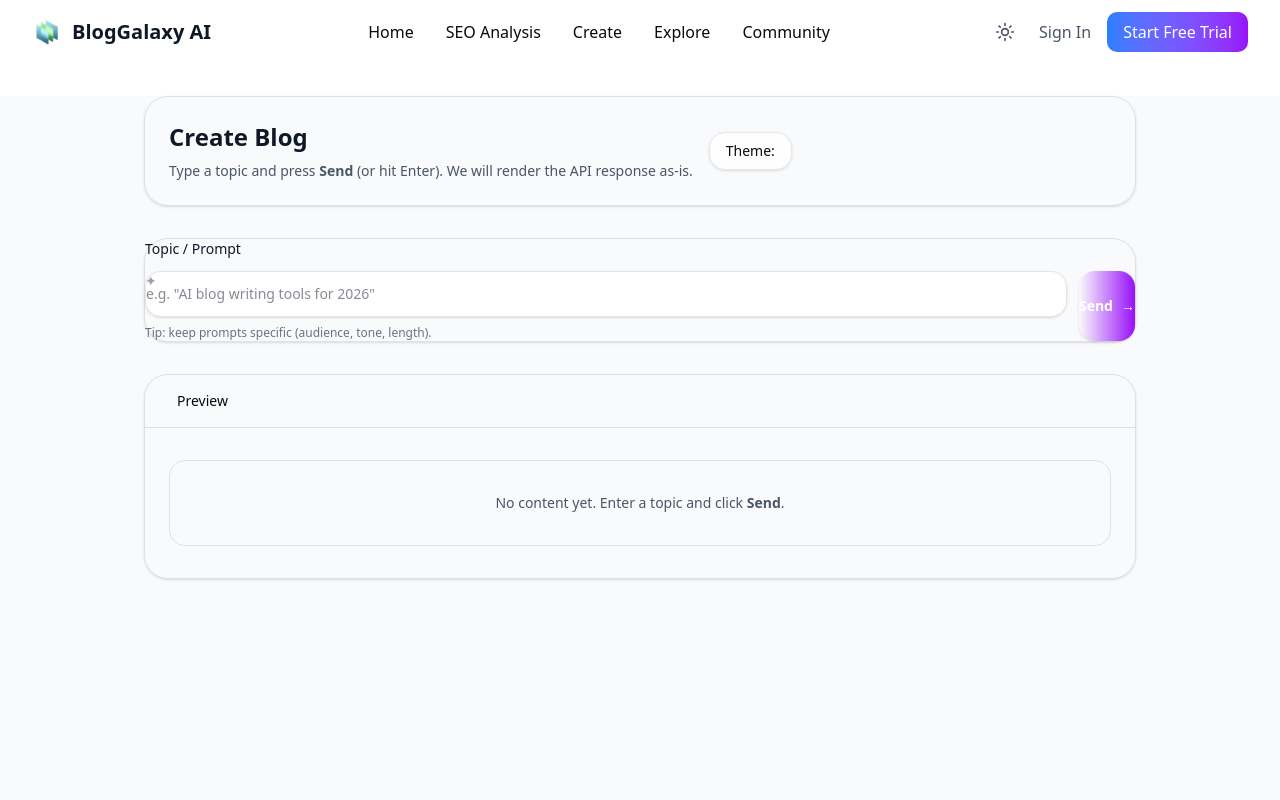
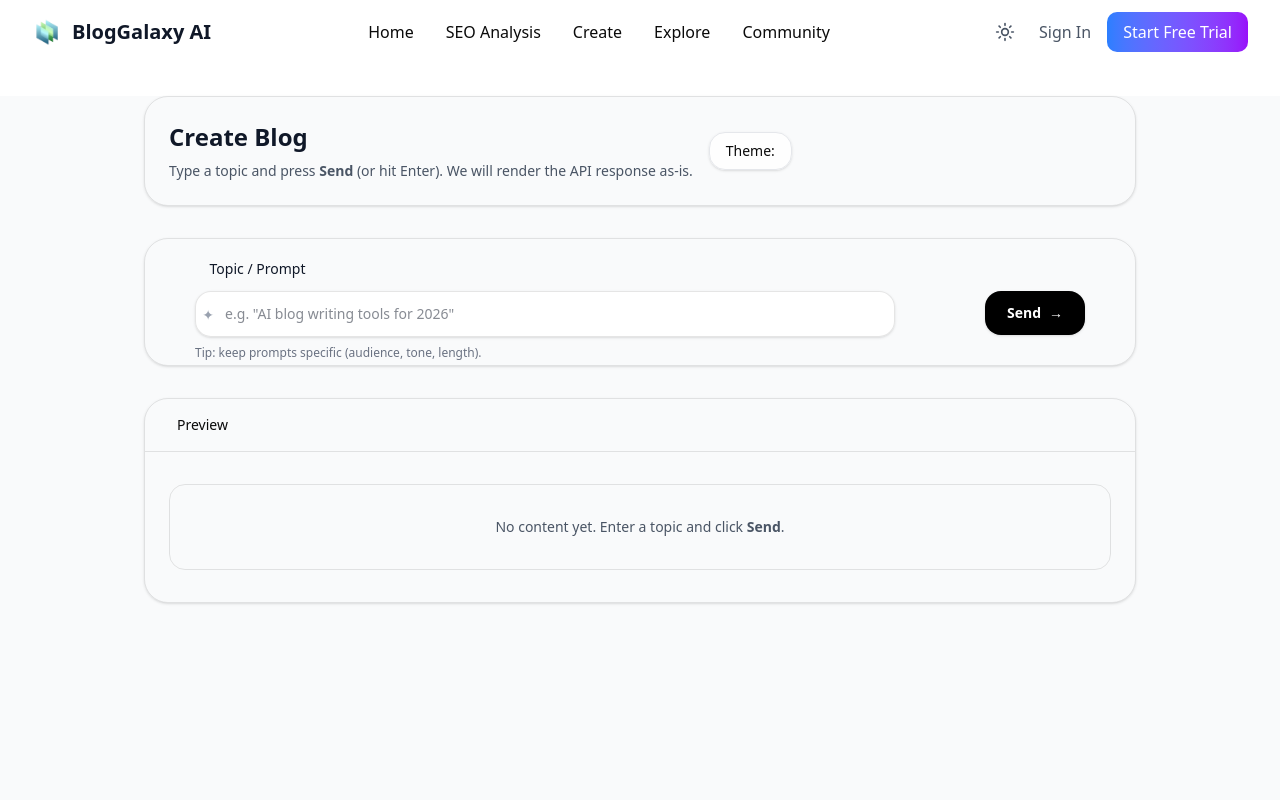
Before and after one commit to PRATIK-RAKTATE/blog-galaxy, a React (Vite) app in the folder client/: page /create in a window 1280 px wide. Shown: the top 800 px of the page. Built offline with nearby package versions, Linux system fonts and the light colour scheme; no server answers.

Commit message:
fix: add external css module and fix create blog ui

```diff
--- a/client/src/App.tsx
+++ b/client/src/App.tsx
@@ -18,7 +18,6 @@ import { CareersPage } from "./components/footer/Careers.jsx"
 import { SecurityPage } from './components/footer/Security'
 import { CreateBlog } from './components/CreateBlog.tsx'
 import SeoTest  from './pages/SeoData.jsx';
-import SeoAnalyzer from './components/SeoAnalyzer'; // Add this import
 
 
 type Theme = "light" | "dark";
@@ -82,7 +81,6 @@ export default function App(): JSX.Element {
         <Route path="/careers" element={<CareersPage/> }/>
         <Route path="/create" element={<CreateBlog/> }/>
         <Route path="/seo-test" element={<SeoTest/> }/>
-          <Route path="/seo-analyzer" element={<SeoAnalyzer {...commonProps} />} /> {/* Add this route */}
 
 
         {/* 404 */}
--- a/client/src/components/CreateBlog.tsx
+++ b/client/src/components/CreateBlog.tsx
@@ -2,6 +2,7 @@ import { useMemo, useState } from "react";
 import type { PageCommonProps } from "../App";
 import { Header } from "./Header";
 import { Footer } from "./Footer";
+import style from '../modules/createBlog.module.css';
 
 type TextValue = string | { text?: string } | null | undefined;
 
@@ -126,11 +127,14 @@ export function CreateBlog({
   const outputIsString =
     typeof responseObj?.output === "string" ? (responseObj?.output as string) : null;
 
+    // theme
+
   return (
     <>
-      <div className="create-blog-scope">
+      <div className={style["all-unset"]}>
+        <div className="create-blog-scope">
 
-        <Header />
+      <Header />
         <br />
         <br />
         <br /><br />
@@ -179,22 +183,25 @@ export function CreateBlog({
     font-sans
   "
             >
-              <label className="block text-sm font-medium text-gray-800 dark:text-gray-200 mb-3">
-                Topic / Prompt
+              <label className={`${style['topic']} block text-sm font-medium text-gray-800 dark:text-gray-200 mb-3`}>
+                <br />
+                &nbsp; &nbsp; Topic / Prompt
               </label>
 
 
               <div className="flex flex-col md:flex-row gap-3">
-                <div className="relative flex-1">
+                <div className={`${style['input-field']} relative flex-1`}>
                   <div className="pointer-events-none absolute inset-y-0 left-3 flex items-center text-gray-400">
-                    <span className="text-sm">✦</span>
+                    <br />
+                    <br />
+                    <span className="text-sm">&nbsp; ✦</span>
                   </div>
                   <input
                     value={topic}
                     onChange={(e) => setTopic(e.target.value)}
                     onKeyDown={onKeyDown}
-                    placeholder='e.g. "AI blog writing tools for 2026"'
-                    className="w-full rounded-2xl border border-gray-300/80 dark:border-gray-700/80 bg-white/90 dark:bg-black/70 pl-9 pr-4 py-3 text-sm text-gray-900 dark:text-gray-100 outline-none focus:ring-2 focus:ring-blue-500/70 focus:border-transparent shadow-sm"
+                    placeholder='&nbsp; &nbsp; &nbsp; &nbsp; e.g. "AI blog writing tools for 2026"'
+                    className={`${style['w-new']} rounded-2xl border border-gray-300/80 dark:border-gray-700/80 bg-white/90 dark:bg-black/70 pl-9 pr-4 py-3 text-sm text-gray-900 dark:text-gray-100 outline-none focus:ring-2 focus:ring-blue-500/70 focus:border-transparent shadow-sm`}
                   />
                   <p className="mt-2 text-xs text-gray-500 dark:text-gray-500">
                     Tip: keep prompts specific (audience, tone, length).
@@ -205,8 +212,8 @@ export function CreateBlog({
                   type="button"
                   onClick={handleGenerate}
                   disabled={loading}
-                  className="relative rounded-2xl px-7 py-3 text-sm font-semibold text-white shadow-sm transition disabled:opacity-60 disabled:cursor-not-allowed min-w-[150px]
-                bg-gradient-to-r from-blue-600 via-indigo-600 to-purple-600 hover:from-blue-700 hover:via-indigo-700 hover:to-purple-700"
+                  className={` ${style['send']} relative rounded-2xl px-7 py-3 text-sm font-semibold text-white shadow-sm transition disabled:opacity-60 disabled:cursor-not-allowed min-w-[150px]
+                bg-black hover:from-blue-700 hover:via-indigo-700 hover:to-purple-700`}
                 >
                   {loading ? "Generating..." : "Send"}
                   {!loading && (
@@ -302,6 +309,7 @@ export function CreateBlog({
         </div>
         <Footer />
       </div>
+      </div>
     </>
   );
 }
--- /dev/null
+++ b/client/src/modules/createBlog.module.css
@@ -0,0 +1,29 @@
+/* createBlog.module.css */
+.all-unset {
+  all: unset;
+}
+
+/* .all-unset  */
+
+.w-new {
+  width: 90%;
+}
+
+.p-left {
+  padding-left: 20px;
+}
+
+.send {
+  background-color: black;
+  width: 100px;
+  margin-bottom: 30px;
+  margin-right: 50px;
+}
+
+.input-field {
+  margin-left: 50px;
+}
+
+.topic {
+  margin-left: 50px;
+}
```
